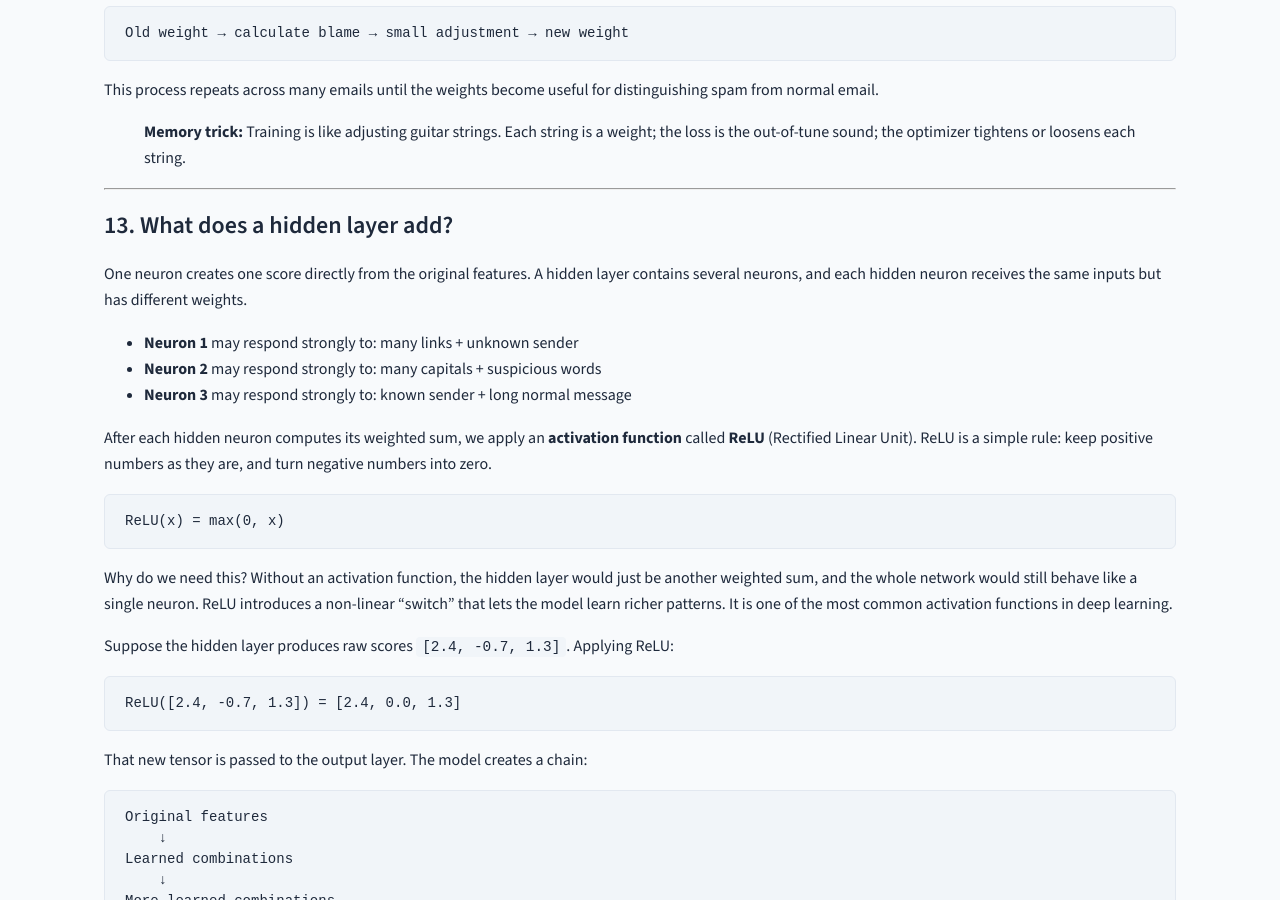
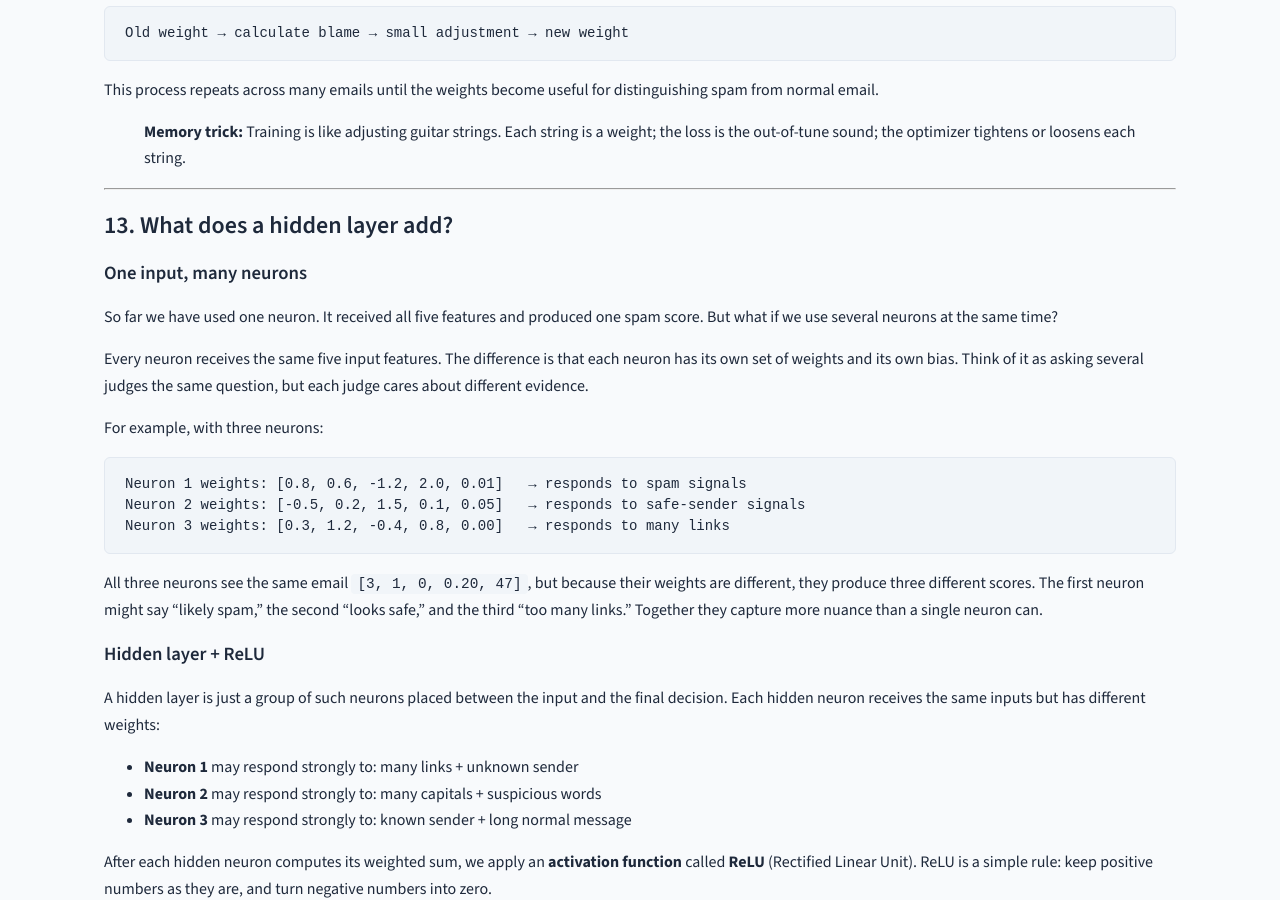
Before and after one commit to rilov/handbook, a Jekyll site: the page built from _topics/Understanding Neurons and Neural Networks - A Friendly Guide.md, in a window 1280 px wide and 900 px high, scrolled down 11225 px. Built offline with Jekyll 4.4.1, drawn with Linux system fonts in a browser that asks for light colours; our own code applies the rules of GitHub Pages for plain Markdown files.

Commit message:
Explain multiple neurons before hidden layers in Part 1
- Added a new subsection 'One input, many neurons' inside section 13
- Explained that every neuron receives the same inputs but has different weights and biases
- Used the 'several judges looking at the same evidence' analogy
- Showed three example weight vectors so the reader can see how different neurons specialise
- Kept the existing hidden layer and ReLU content after the new explanation

````diff
--- a/_topics/Understanding Neurons and Neural Networks - A Friendly Guide.md
+++ b/_topics/Understanding Neurons and Neural Networks - A Friendly Guide.md
@@ -455,7 +455,25 @@ This process repeats across many emails until the weights become useful for dist
 
 ## 13. What does a hidden layer add?
 
-One neuron creates one score directly from the original features. A hidden layer contains several neurons, and each hidden neuron receives the same inputs but has different weights.
+### One input, many neurons
+
+So far we have used one neuron. It received all five features and produced one spam score. But what if we use several neurons at the same time?
+
+Every neuron receives the same five input features. The difference is that each neuron has its own set of weights and its own bias. Think of it as asking several judges the same question, but each judge cares about different evidence.
+
+For example, with three neurons:
+
+```
+Neuron 1 weights: [0.8, 0.6, -1.2, 2.0, 0.01]   → responds to spam signals
+Neuron 2 weights: [-0.5, 0.2, 1.5, 0.1, 0.05]   → responds to safe-sender signals
+Neuron 3 weights: [0.3, 1.2, -0.4, 0.8, 0.00]   → responds to many links
+```
+
+All three neurons see the same email `[3, 1, 0, 0.20, 47]`, but because their weights are different, they produce three different scores. The first neuron might say "likely spam," the second "looks safe," and the third "too many links." Together they capture more nuance than a single neuron can.
+
+### Hidden layer + ReLU
+
+A hidden layer is just a group of such neurons placed between the input and the final decision. Each hidden neuron receives the same inputs but has different weights:
 
 - **Neuron 1** may respond strongly to: many links + unknown sender
 - **Neuron 2** may respond strongly to: many capitals + suspicious words
````
